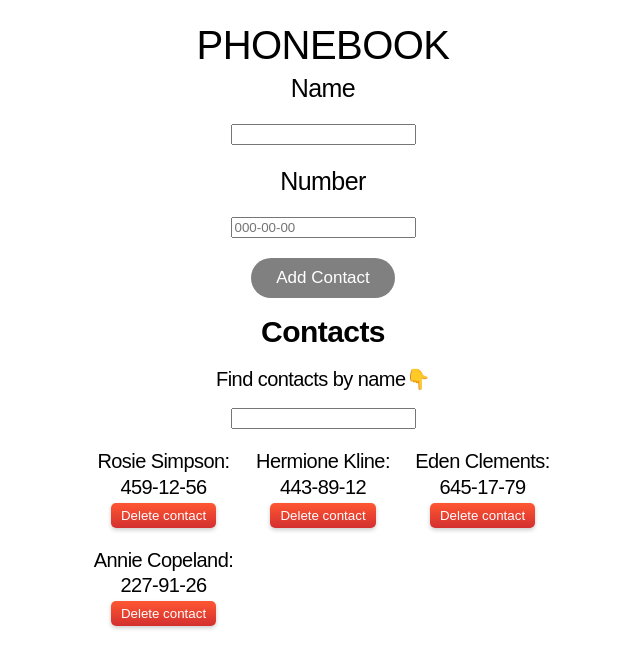
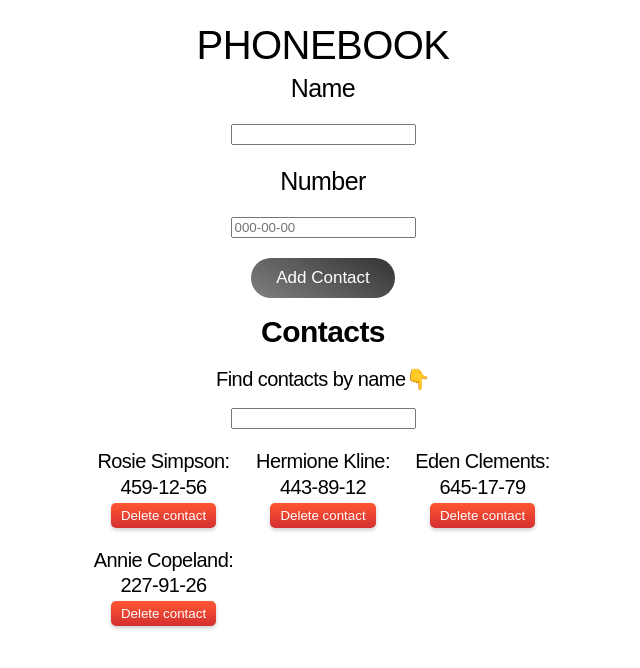
Before and after one commit to Kreal11/goit-react-hw-02-phonebook, a React (Create React App) app: page / in a window 1280 px wide. Shown: the top 668 px of the page, without its empty margins (317-957 px from the left). Built offline with nearby package versions, Linux system fonts and the light colour scheme.

Commit message:
change color for addContact button

```diff
--- a/src/components/AddContact/AddContact.styled.js
+++ b/src/components/AddContact/AddContact.styled.js
@@ -23,7 +23,7 @@ export const StyledAddContactButton = styled.button`
   color: #fff;
   background-image: ${props =>
     props.disabled
-      ? 'linear-gradient(30deg, gray, gray)'
+      ? 'linear-gradient(30deg, gray, #333333)'
       : 'linear-gradient(30deg, #0400ff, #4ce3f7)'};
   border-radius: 20px;
   background-size: 100% auto;
```
